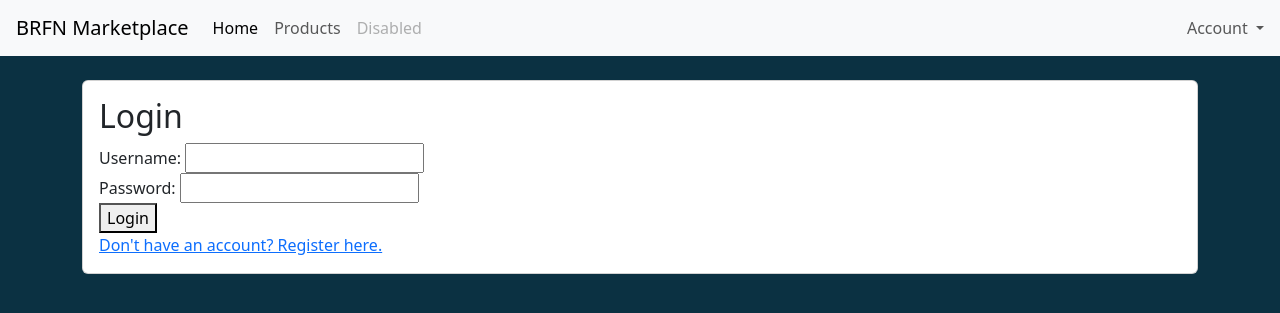
After one commit to goetic-zoe/UFCFTR-30-3-Distributed-and-Enterprise-Software-Development, a Django app: page /login/ in a window 1280 px wide. The commit adds this page. Shown: the top 313 px of the page. Run offline with Django 5.2, Linux system fonts and the light colour scheme.

Commit message:
Added registration and login views along with corresponding templates.
Signed-off-by: goetic-zoe <github@bushycargo.com>

```diff
--- a/bristol_regional_food_network/urls.py
+++ b/bristol_regional_food_network/urls.py
@@ -16,10 +16,11 @@ Including another Urlconf
 """
 from django.contrib import admin
 from django.urls import path
-
-from digital_marketplace_platform.views import home
+from digital_marketplace_platform.views import home, register, user_login
 
 urlpatterns = [
     path('admin/', admin.site.urls),
     path('', home, name='home'),
+    path('register/', register, name='register'),
+    path('login/', user_login, name='login'),
 ]
--- a/digital_marketplace_platform/views.py
+++ b/digital_marketplace_platform/views.py
@@ -1,4 +1,29 @@
-from django.shortcuts import render
+from django.shortcuts import render, redirect
+from django.contrib.auth import login, authenticate
+from .forms import CustomUserCreationForm
 
 def home(request):
     return render(request, 'home.html')
+
+def register(request):
+    if request.method == 'POST':
+        form = CustomUserCreationForm(request.POST)
+        if form.is_valid():
+            user = form.save()
+            login(request, user)
+            return redirect('home')  # Redirect to home or another page
+    else:
+        form = CustomUserCreationForm()
+    return render(request, 'registration/register.html', {'form': form})
+
+def user_login(request):
+    if request.method == 'POST':
+        username = request.POST['username']
+        password = request.POST['password']
+        user = authenticate(request, username=username, password=password)
+        if user is not None:
+            login(request, user)
+            return redirect('home')  # Redirect to home or another page
+        else:
+            return render(request, 'registration/login.html', {'error': 'Invalid credentials'})
+    return render(request, 'registration/login.html')
--- a/templates/base.html
+++ b/templates/base.html
@@ -34,8 +34,8 @@
                     Account
                 </a>
                 <ul class="dropdown-menu dropdown-menu-end" aria-labelledby="navbarDropdown">
-                    <li><a class="dropdown-item" href="#">Login</a></li>
-                    <li><a class="dropdown-item" href="#">Register</a></li>
+                    <li><a class="dropdown-item" href="{% url 'login' %}">Login</a></li>
+                    <li><a class="dropdown-item" href="{% url 'register' %}">Register</a></li>
                 </ul>
             </li>
         </ul>
--- /dev/null
+++ b/templates/registration/login.html
@@ -0,0 +1,35 @@
+<!-- templates/registration/login.html -->
+{% extends "base.html" %}
+
+{% block content %}
+    <style>
+        li{
+            color: black;
+        }
+        p{
+            color: black;
+        }
+    </style>
+
+    <div class="row">
+        <div class="col-md-12">
+            <div class="card">
+                <div class="card-body">
+                    <h2>Login</h2>
+                    <form method="post">
+                        {% csrf_token %}
+                        <label for="username">Username:</label>
+                        <input type="text" name="username" id="username" required><br>
+                        <label for="password">Password:</label>
+                        <input type="password" name="password" id="password" required><br>
+                        {% if error %}
+                            <p style="color: red;">{{ error }}</p>
+                        {% endif %}
+                        <button type="submit">Login</button>
+                    </form>
+                    <a href="{% url 'register' %}">Don't have an account? Register here.</a>
+                </div>
+            </div>
+        </div>
+    </div>
+{% endblock %}
```
Also changed, not shown: digital_marketplace_platform/forms.py (added, +8 -0 lines), templates/registration/register.html (added, +29 -0 lines).
